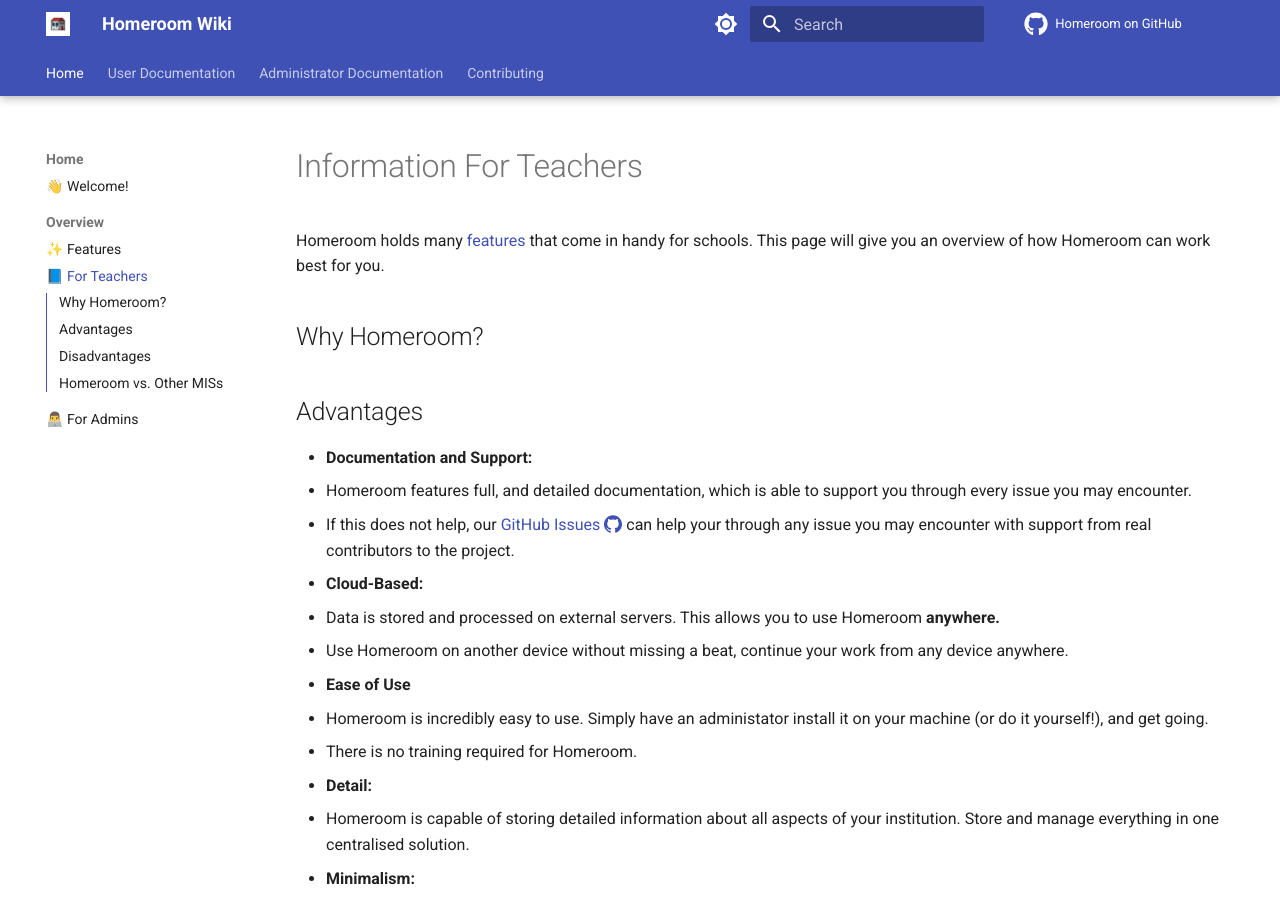
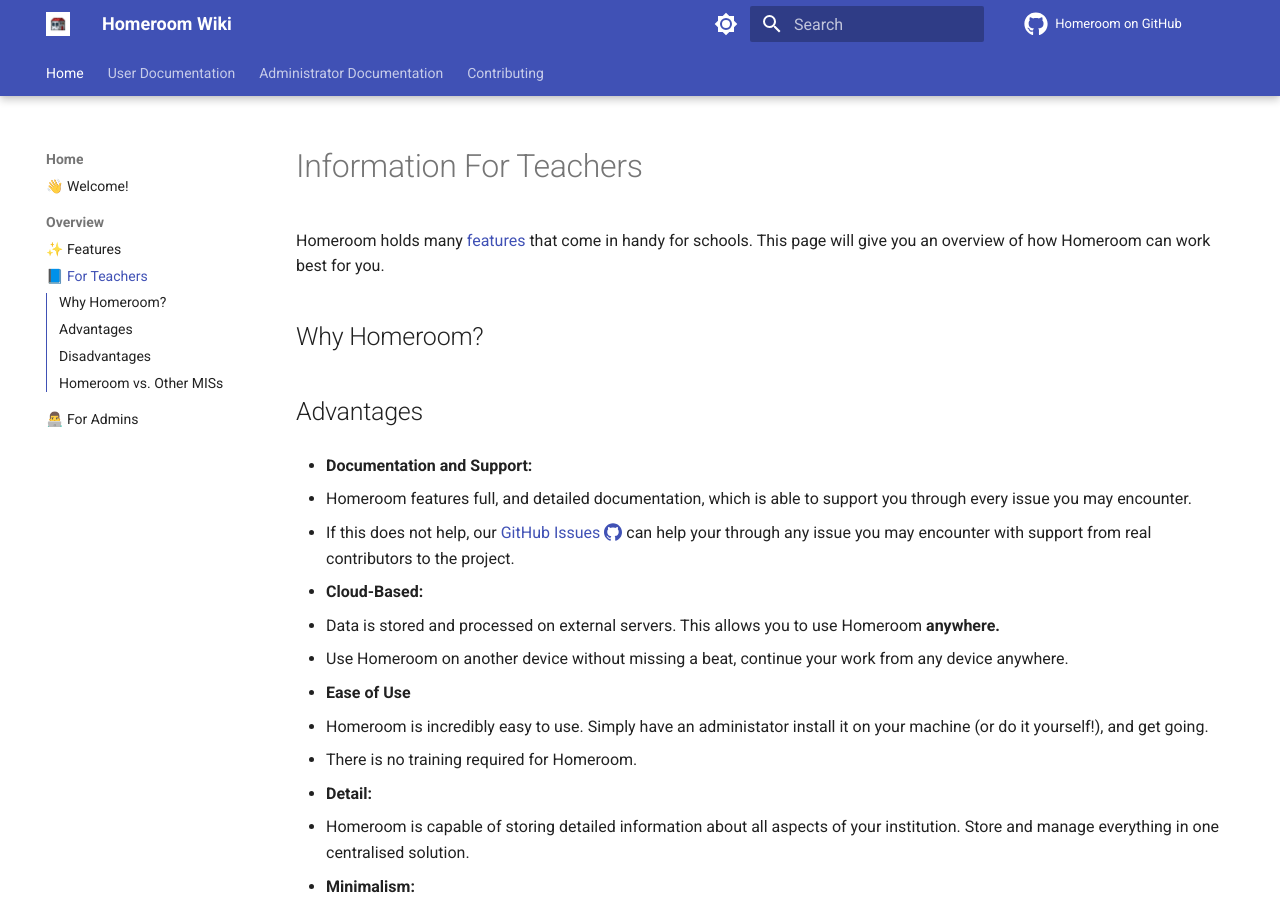
Before and after one commit to longbow122/homeroom-docs, an MkDocs documentation site: the page built from docs/informationForTeachers.md, in a window 1280 px wide and 900 px high. Built offline with MkDocs 1.6.1 and Material for MkDocs 9.7.7, drawn with Linux system fonts in a browser that asks for light colours; emoji names are drawn with the system emoji font; some web fonts are replaced; comment, search, counter and statistics services are not loaded.

```diff
--- a/docs/informationForTeachers.md
+++ b/docs/informationForTeachers.md
@@ -12,33 +12,44 @@ Homeroom holds many [features](features.md) that come in handy for schools. This
 
 ## Advantages
 - **Documentation and Support:**
-  - Homeroom features full, and detailed documentation, which is able to support you through every issue you may encounter.
-  - If this does not help, our [GitHub Issues :simple-github:](https://github.com/longbow122/Homeroom/issues) can help your through any issue you may encounter with support from real contributors to the project.
+
+  * Homeroom features full, and detailed documentation, which is able to support you through every issue you may encounter.
+  * If this does not help, our [GitHub Issues :simple-github:](https://github.com/longbow122/Homeroom/issues) can help your through any issue you may encounter with support from real contributors to the project.
 - **Cloud-Based:**
+
   * Data is stored and processed on external servers. This allows you to use Homeroom **anywhere.**
   * Use Homeroom on another device without missing a beat, continue your work from any device anywhere.
 - **Ease of Use**
+
   * Homeroom is incredibly easy to use. Simply have an administator install it on your machine (or do it yourself!), and get going.
   * There is no training required for Homeroom.
 - **Detail:**
+
   * Homeroom is capable of storing detailed information about all aspects of your institution. Store and manage everything in one centralised solution.
 - **Minimalism:**
+
   * Homeroom's minimalistic design makes Homeroom so much easier to use.
   * Log in, and get started straight away with Homeroom's intuitive, innovative user experience.
 - **Speed:**
+
   * Homeroom is fast. Perform your action with virtually no wait times[^1] whatsoever.
 - **Training:**
+
   * Homeroom requires no training whatsoever. Simply get started, or [have a look through documentation.](index.md)
 
 
 ## Disadvantages
 - **Fully Featured:**
+
   * Homeroom does not contain as many features as other MISs, which can be an issue for institutions trying to hold an all-in-one solution.
 - **Cloud-Based**
+
   * Homeroom requires an internet connection at all times to be able to connect to the database. Without one, Homeroom will not be able to run.
 - **Speed:**
+
   * Homeroom might not run as fast as expected.[^1]
 - **Data Visualisation:**
+
   * Data can't be visualised easily using Homeroom.
 
 ## Homeroom vs. Other MISs
--- a/mkdocs.yml
+++ b/mkdocs.yml
@@ -38,11 +38,13 @@ theme:
 markdown_extensions:
   - attr_list
   - abbr
-  - def_list
   - footnotes
   - pymdownx.details
   - admonition
   - pymdownx.superfences
+  - def_list
+  - pymdownx.tasklist:
+      custom_checkbox: true
   - pymdownx.snippets:
       auto_append:
         - includes/abbreviations.md
```
